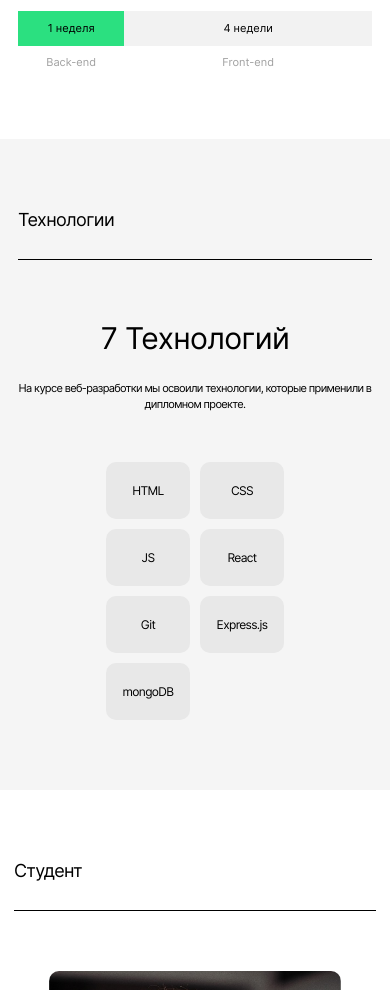
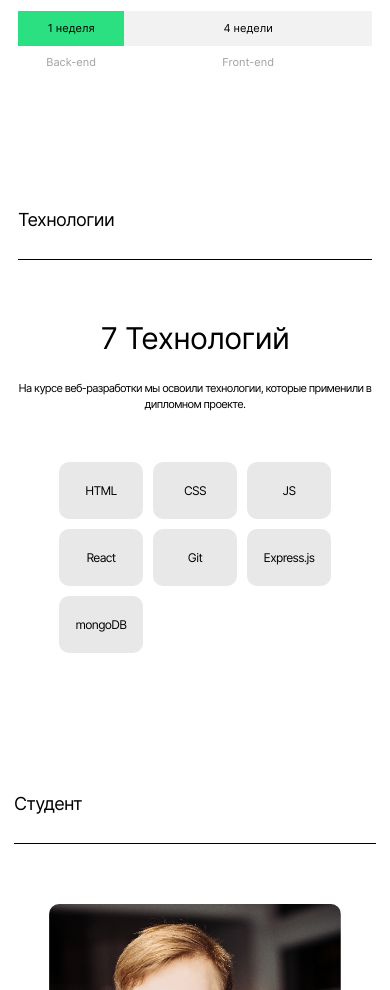
Before and after one commit to ShcherbinaNick/movies-explorer-frontend, a React (Create React App) app: page / in a window 390 px wide. Shown: the part 1100-2090 px from the top of the page. Built offline with nearby package versions, Linux system fonts and the light colour scheme.

Commit message:
1st review

```diff
--- a/src/components/SearchForm/SearchForm.css
+++ b/src/components/SearchForm/SearchForm.css
@@ -19,10 +19,6 @@
   font-weight: 400;
   font-size: 18px;
   line-height: 20px;
-}
-
-.search-form__input:focus {
-  outline: none;
 }
 
 .search-form__button {
--- a/src/components/Techs/Techs.css
+++ b/src/components/Techs/Techs.css
@@ -35,10 +35,11 @@
   margin: 100px auto;
   padding: 0;
   list-style-type: none;
-  display: flex;
   max-width: 690px;
-  justify-content: space-between;
-  align-items: center;
+  display: grid;
+  grid-template-columns: repeat(auto-fill, 90px);
+  justify-content: center;
+  gap: 10px;
 }
 
 .techs__list-item {
@@ -48,11 +49,9 @@
   background: #E8E8E8;
   border-radius: 10px;
   padding: 21px 0;
-  max-width: 90px;
-  width: 100%;
 }
 
-@media screen and (max-width: 768px) {
+@media screen and (max-width: 850px) {
   .techs {
     padding: 90px 50px;
   }
@@ -69,18 +68,19 @@
 
   .techs__list {
     margin: 83px auto 0;
+    grid-template-columns: repeat(auto-fill, 84px);
   }
 
   .techs__list-item {
     font-size: 12px;
     line-height: 15px;
-    max-width: 84px;
   }
 }
 
 @media screen and (max-width: 500px) {
   .techs {
     padding: 70px 18px;
+    background-color: #FFFFFF;
   }
 
   .techs__title {
@@ -103,10 +103,5 @@
 
   .techs__list {
     margin: 50px auto 0;
-    max-width: 178px;
-    display: grid;
-    justify-content: center;
-    grid-template-columns: repeat(2, 1fr);
-    gap: 10px;
   }
 }
```
